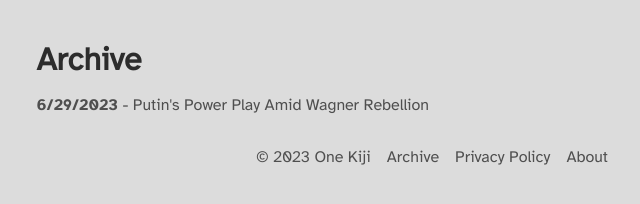
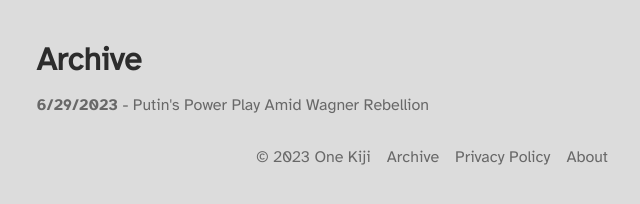
Before and after one commit to onekiji/onekiji, an Astro site: page /archive in a window 1280 px wide. Shown: the full height of the page, 208-848 px from the left. Built offline with nearby package versions, Linux system fonts and the light colour scheme; Astro itself is replaced by a stand-in of ours.

Commit message:
Change link color for light mode

```diff
--- a/src/styles/global.scss
+++ b/src/styles/global.scss
@@ -35,7 +35,7 @@ html {
   --whitergb: 220, 220, 220;
   --black: #2c2c2c;
   --blackrgb: 44, 44, 44;
-  --lightblack: #4f4f4f;
+  --lightblack: #686868;
   background-color: var(--white);
   color: var(--black);
   font-family: "AtkinsonHyperlegible", sans-serif;
```
